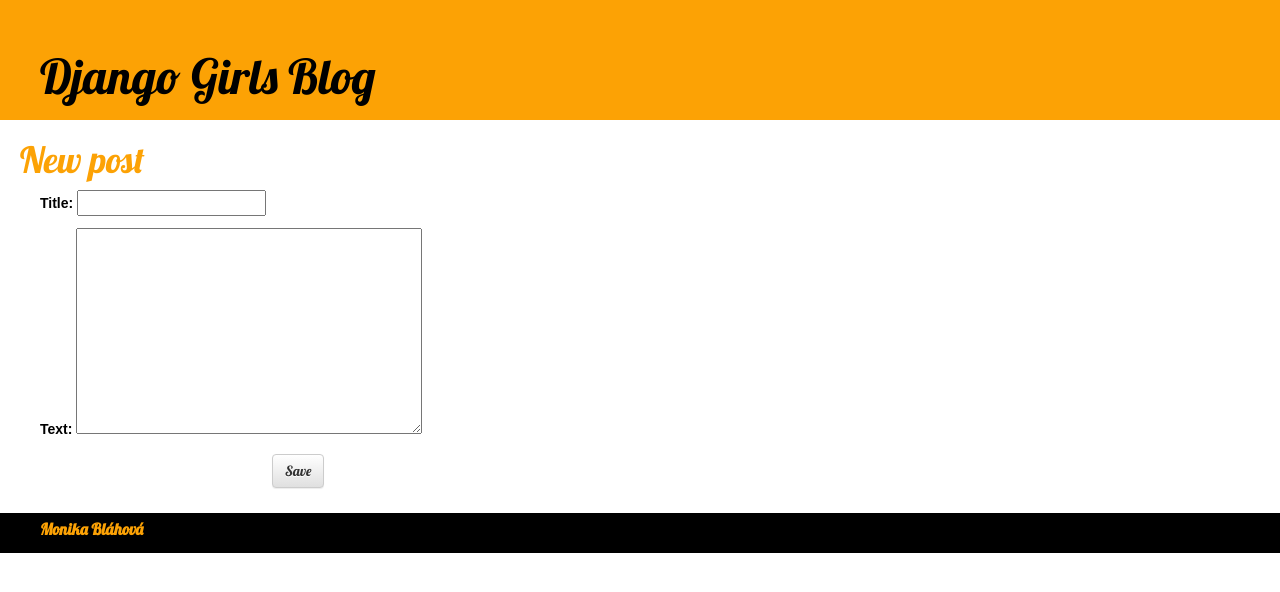
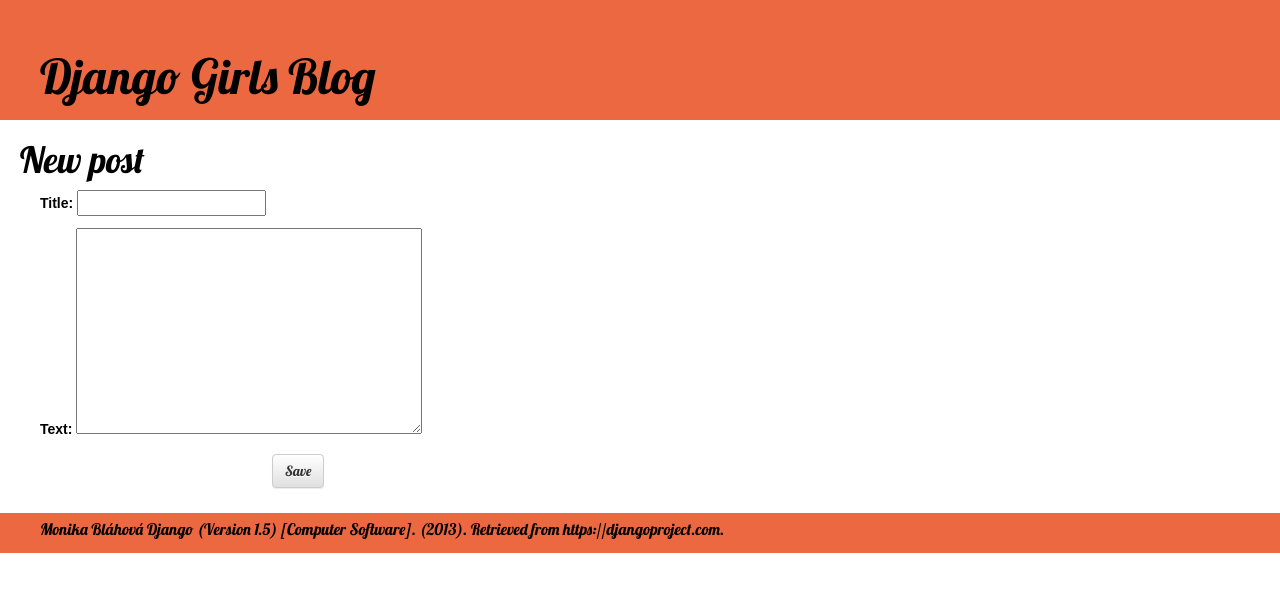
Before and after one commit to Monika1992/my-first-blog, a Django app: page /post/new/ in a window 1280 px wide. Shown: the top 592 px of the page. Run offline with Django 3.2, Linux system fonts and the light colour scheme; some libraries are stand-ins or nearby versions.

Commit message:
Css changed

```diff
--- a/blog/static/css/blog.css
+++ b/blog/static/css/blog.css
@@ -1,6 +1,6 @@
 
 .header {
-    background-color: #FCA205;
+    background-color: #EB6841;
     height: 120px;
     margin-top: 0px;
     margin-bottom: 15px;
@@ -17,7 +17,7 @@
 .content, .content h1 a {
     background-color: #FFF;
     padding-left: 20px;
-    color: #FCA205;
+    color: #000;
     font-family: 'Lobster';
 }
 
@@ -32,7 +32,7 @@
 .post {
     width: 80%;
     margin-bottom: 15px;
-    border-bottom: 1px solid #2e2e1f;
+    border-bottom: 1px solid #EB6841;
 }
 
 .publish_date {
@@ -41,7 +41,7 @@
 }
 
 .footer {
-    background-color: #000;
+    background-color: #EB6841;
     font-family: 'Lobster';
     width: 100%;
     height: 40px;
@@ -49,8 +49,7 @@
     margin-bottom: 0px;
     padding-top: 5px;
     padding-left: 40px;
-    color: #FCA205;
-    font-weight: bold;
+    color: #000;
 }
 
 .add-new {
--- a/blog/templates/blog/base.html
+++ b/blog/templates/blog/base.html
@@ -13,7 +13,9 @@
         <div class="header">
             <div class="add-new">
                 {% if user.is_authenticated %}
-                    <a href="{% url 'post_new' %}" class="top-menu"><span class="glyphicon glyphicon-plus"></span></a>
+                    <a href="{% url 'post_new' %}" class="top-menu">
+                        <span class="glyphicon glyphicon-plus"></span>
+                    </a>
                 {% endif %}
             </div>
             <h1><a href="/">Django Girls Blog</a></h1>
@@ -25,7 +27,7 @@
             </div>
         </div>
         <div class="footer">
-            <p>Monika Bláhová </p>
+            <p>Monika Bláhová Django (Version 1.5) [Computer Software]. (2013). Retrieved from https://djangoproject.com.</p>
         </div>
     </body>
 </html>
```
